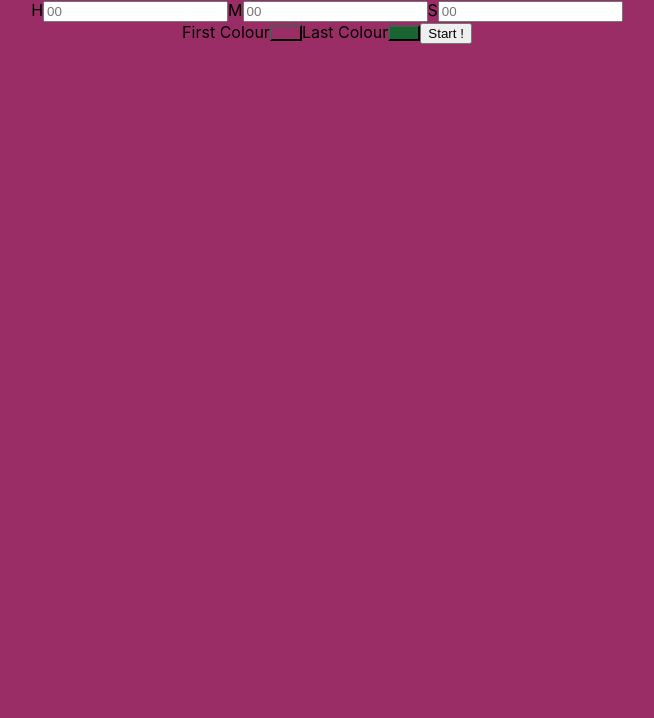
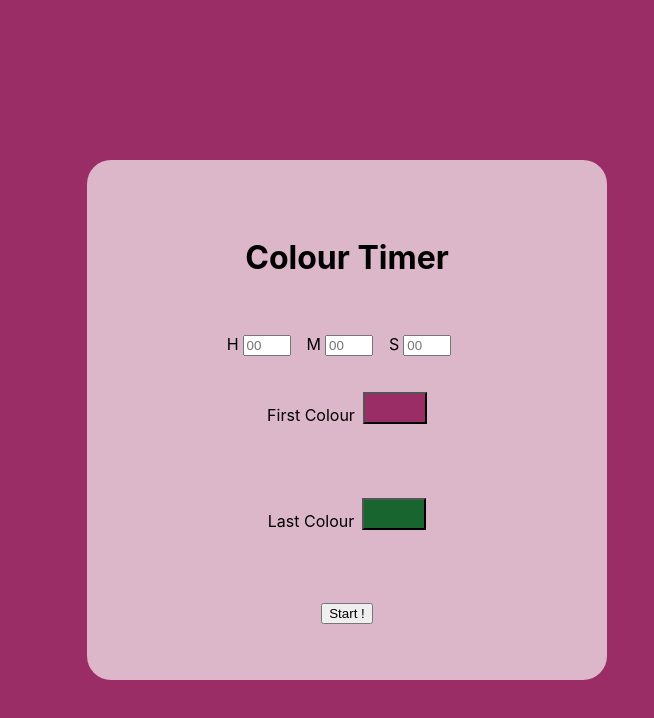
Before and after one commit to aneno-m-e/color-timer, a React (Create React App) app: page / in a window 1280 px wide. Shown: the top 718 px of the page, without its empty margins (313-967 px from the left). Built offline with nearby package versions, Linux system fonts and the light colour scheme.

Commit message:
Add basic CSS

```diff
--- a/src/App.css
+++ b/src/App.css
@@ -2,14 +2,3 @@
   text-align: center;
   min-height: 100vh;
 }
-
-.App-header {
-  background-size: 600%;
-  background-position: 0%;
-  min-height: 100vh;
-}
-
-button {
-  min-height: 1rem;
-  min-width: 2rem;
-}
--- a/src/App.tsx
+++ b/src/App.tsx
@@ -1,7 +1,7 @@
 import React, { useState, useCallback, FormEvent } from "react";
 import { RgbColor } from "react-colorful";
 import "./App.css";
-import Form from "./Form";
+import Form from "./Form/Form";
 import { formatToRGBString } from "./util";
 
 function App() {
@@ -36,6 +36,7 @@ function App() {
         ) {
           clearInterval(intervalID);
           setIsActive(false);
+          //Clear startDate and currentDate
         }
         setCurrentDate(updatedCurrentDate);
       }, duration / 256);
@@ -64,8 +65,6 @@ function App() {
     };
   }
 
-  console.log(currentColour);
-
   return (
     <div
       className="App"
--- a/src/ColourPicker.tsx
+++ b/src/ColourPicker.tsx
@@ -18,14 +18,17 @@ function ColourPicker({ id, label, colour, setColour }: Props) {
 
   return (
     <>
-      <label htmlFor={id}>{label}</label>
+      <label htmlFor={id}>
+        {label}
         <button
           type="button"
           style={{ backgroundColor: formatToRGBString(colour) }}
           onClick={toggle}
         ></button>
-
+      </label>
+      <div className="picker">
         {isOpen && <RgbColorPicker color={colour} onChange={setColour} />}
+      </div>
     </>
   );
 }
--- /dev/null
+++ b/src/Form/Form.css
@@ -0,0 +1,37 @@
+form {
+  background-color: rgba(255, 255, 255, 0.65);
+
+  width: 30rem;
+  height: 30rem;
+  padding: 20px;
+  border-radius: 1.5rem;
+  position: absolute;
+  top: 50%;
+  left: 50%;
+  margin: -15rem 0 0 -15rem;
+  display: flex;
+  flex-direction: column;
+  justify-content: space-evenly;
+  align-items: center;
+}
+
+input[type="number"] {
+  width: 2.5rem;
+  margin: 0 1rem 0 0.25rem;
+}
+
+button[type="button"] {
+  margin-left: 0.5rem;
+  min-height: 2rem;
+  min-width: 4rem;
+}
+
+/*.picker {
+  position: relative;
+}
+
+.react-colorful {
+  position: absolute;
+  bottom: 100%;
+}
+*/
--- a/src/Form.tsx
+++ b/src/Form/Form.tsx
@@ -1,6 +1,7 @@
 import React, { FormEvent, useCallback, ChangeEvent } from "react";
 import { RgbColor } from "react-colorful";
-import ColourPicker from "./ColourPicker";
+import ColourPicker from "../ColourPicker";
+import "./Form.css";
 
 type Props = {
   start: (event: FormEvent) => void;
@@ -46,6 +47,7 @@ function Form({
 
   return (
     <form action="" onSubmit={start}>
+      <h1>Colour Timer</h1>
       <div id="duration">
         <label htmlFor="hours">H</label>
         <input
```
Lines whose indentation alone changed are shown as unchanged.
